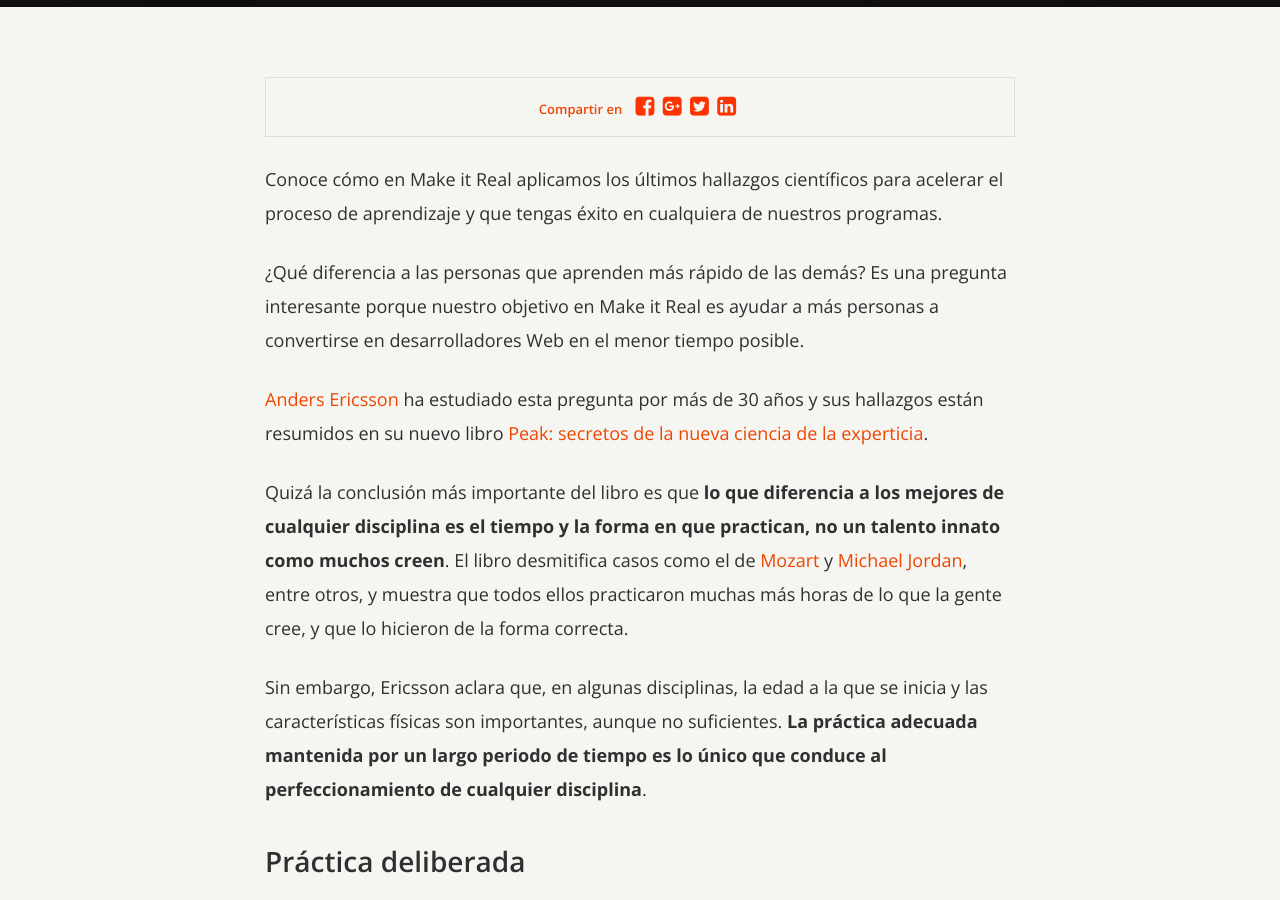
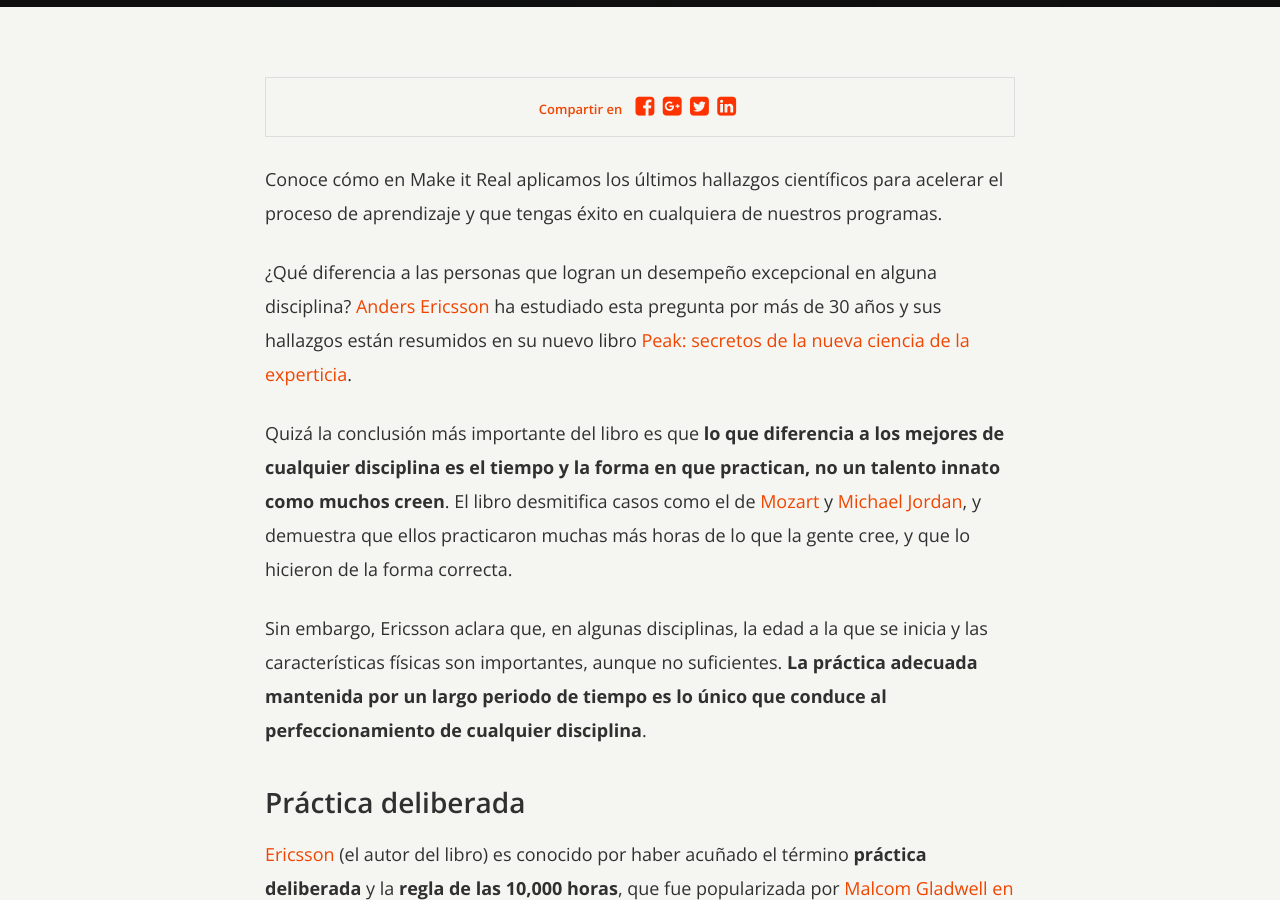
Before and after one commit to simonhoyos/blog, a Jekyll site: the page built from _posts/2017-01-02-la-nueva-ciencia-del-aprendizaje.markdown, in a window 1280 px wide and 900 px high, scrolled down 767 px. Built offline with Jekyll 4.4.1, drawn with Linux system fonts in a browser that asks for light colours; nearby versions of some CDN libraries; comment, search, counter and statistics services are not loaded; a style sheet for code colours, icons or effects is not loaded.

Commit message:
More improveents to "La nueva ciencia del aprendizaje"

```diff
--- a/_posts/2017-01-02-la-nueva-ciencia-del-aprendizaje.markdown
+++ b/_posts/2017-01-02-la-nueva-ciencia-del-aprendizaje.markdown
@@ -9,11 +9,9 @@
 
 Conoce cómo en Make it Real aplicamos los últimos hallazgos científicos para acelerar el proceso de aprendizaje y que tengas éxito en cualquiera de nuestros programas.<!--more-->
 
-¿Qué diferencia a las personas que aprenden más rápido de las demás? Es una pregunta interesante porque nuestro objetivo en Make it Real es ayudar a más personas a convertirse en desarrolladores Web en el menor tiempo posible.
+¿Qué diferencia a las personas que logran un desempeño excepcional en alguna disciplina? <a href="https://en.wikipedia.org/wiki/K._Anders_Ericsson" target="_blank">Anders Ericsson</a> ha estudiado esta pregunta por más de 30 años y sus hallazgos están resumidos en su nuevo libro <a href="https://www.amazon.com/Peak-Secrets-New-Science-Expertise-ebook/dp/B011H56MKS" target="_blank">Peak: secretos de la nueva ciencia de la experticia</a>.
 
-<a href="https://en.wikipedia.org/wiki/K._Anders_Ericsson" target="_blank">Anders Ericsson</a> ha estudiado esta pregunta por más de 30 años y sus hallazgos están resumidos en su nuevo libro <a href="https://www.amazon.com/Peak-Secrets-New-Science-Expertise-ebook/dp/B011H56MKS" target="_blank">Peak: secretos de la nueva ciencia de la experticia</a>.
-
-Quizá la conclusión más importante del libro es que **lo que diferencia a los mejores de cualquier disciplina es el tiempo y la forma en que practican, no un talento innato como muchos creen**. El libro desmitifica casos como el de <a href="https://es.wikipedia.org/wiki/Wolfgang_Amadeus_Mozart" target="_blank">Mozart</a> y <a href="https://es.wikipedia.org/wiki/Michael_Jordan" target="_blank">Michael Jordan</a>, entre otros, y muestra que todos ellos practicaron muchas más horas de lo que la gente cree, y que lo hicieron de la forma correcta.
+Quizá la conclusión más importante del libro es que **lo que diferencia a los mejores de cualquier disciplina es el tiempo y la forma en que practican, no un talento innato como muchos creen**. El libro desmitifica casos como el de <a href="https://es.wikipedia.org/wiki/Wolfgang_Amadeus_Mozart" target="_blank">Mozart</a> y <a href="https://es.wikipedia.org/wiki/Michael_Jordan" target="_blank">Michael Jordan</a>, y demuestra que ellos practicaron muchas más horas de lo que la gente cree, y que lo hicieron de la forma correcta.
 
 Sin embargo, Ericsson aclara que, en algunas disciplinas, la edad a la que se inicia y las características físicas son importantes, aunque no suficientes. **La práctica adecuada mantenida por un largo periodo de tiempo es lo único que conduce al perfeccionamiento de cualquier disciplina**.
 
```
